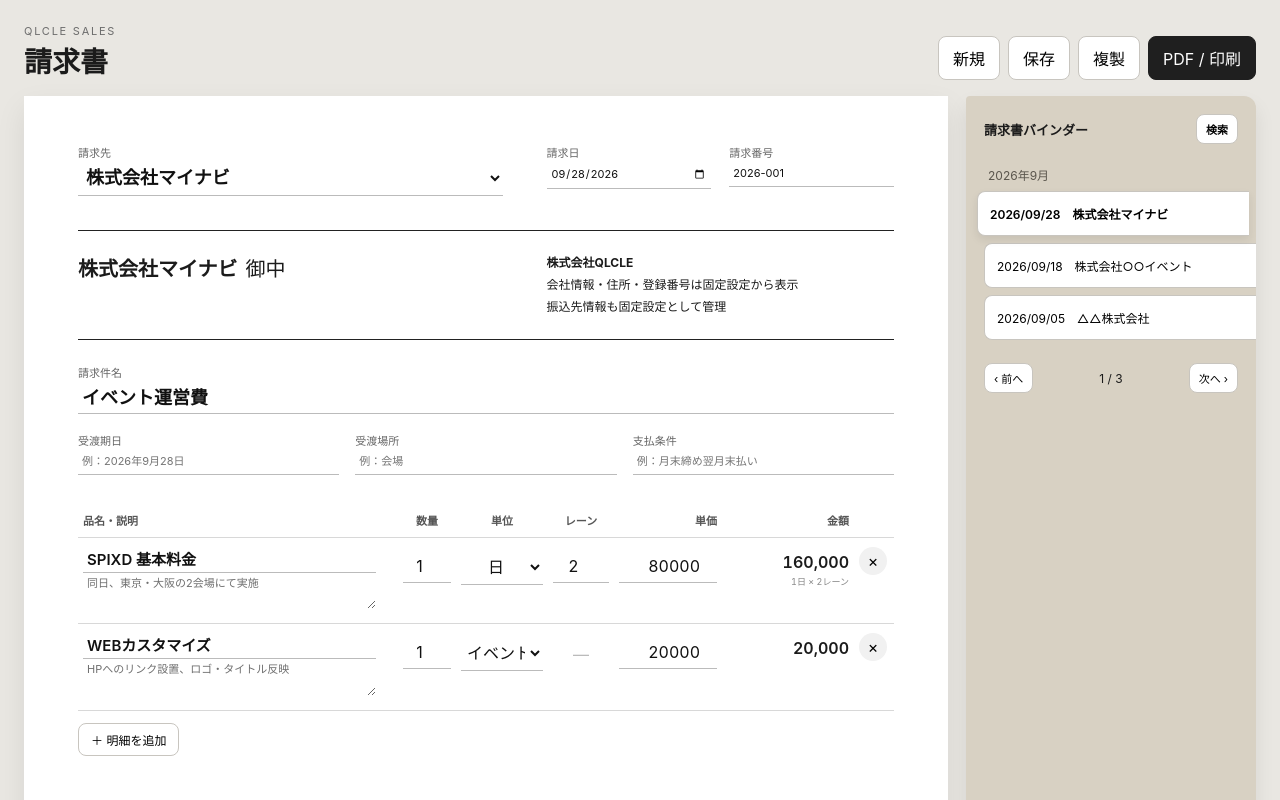
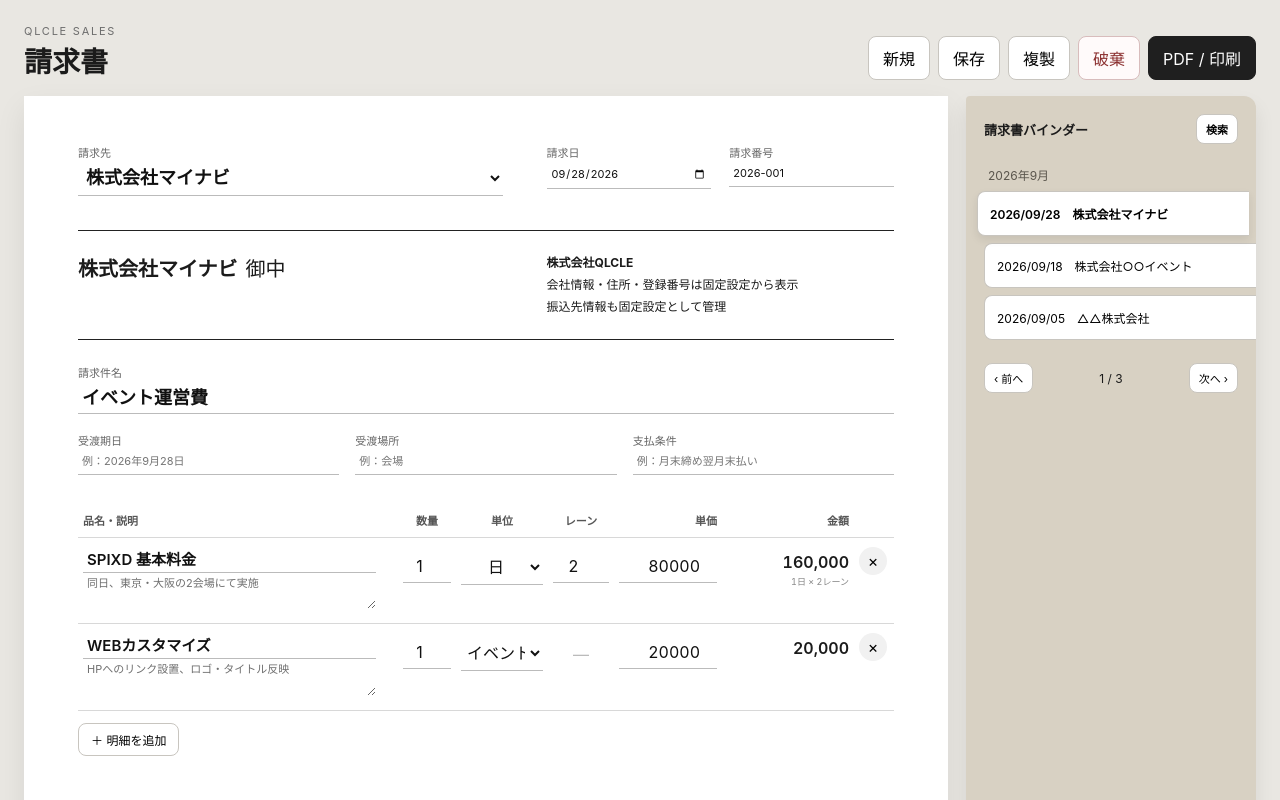
Before and after one commit to sterakawa/qlcle-sales, a Next.js app: page / in a window 1280 px wide. Shown: the top 800 px of the page. Built offline with nearby package versions, Linux system fonts and the light colour scheme.

Commit message:
Add discard action to invoice toolbar

```diff
--- a/app/page.tsx
+++ b/app/page.tsx
@@ -134,6 +134,7 @@ export default function Home() {
           <button onClick={resetInvoice}>新規</button>
           <button>保存</button>
           <button>複製</button>
+          <button className="danger">破棄</button>
           <button className="primary" onClick={() => window.print()}>
             PDF / 印刷
           </button>
```
